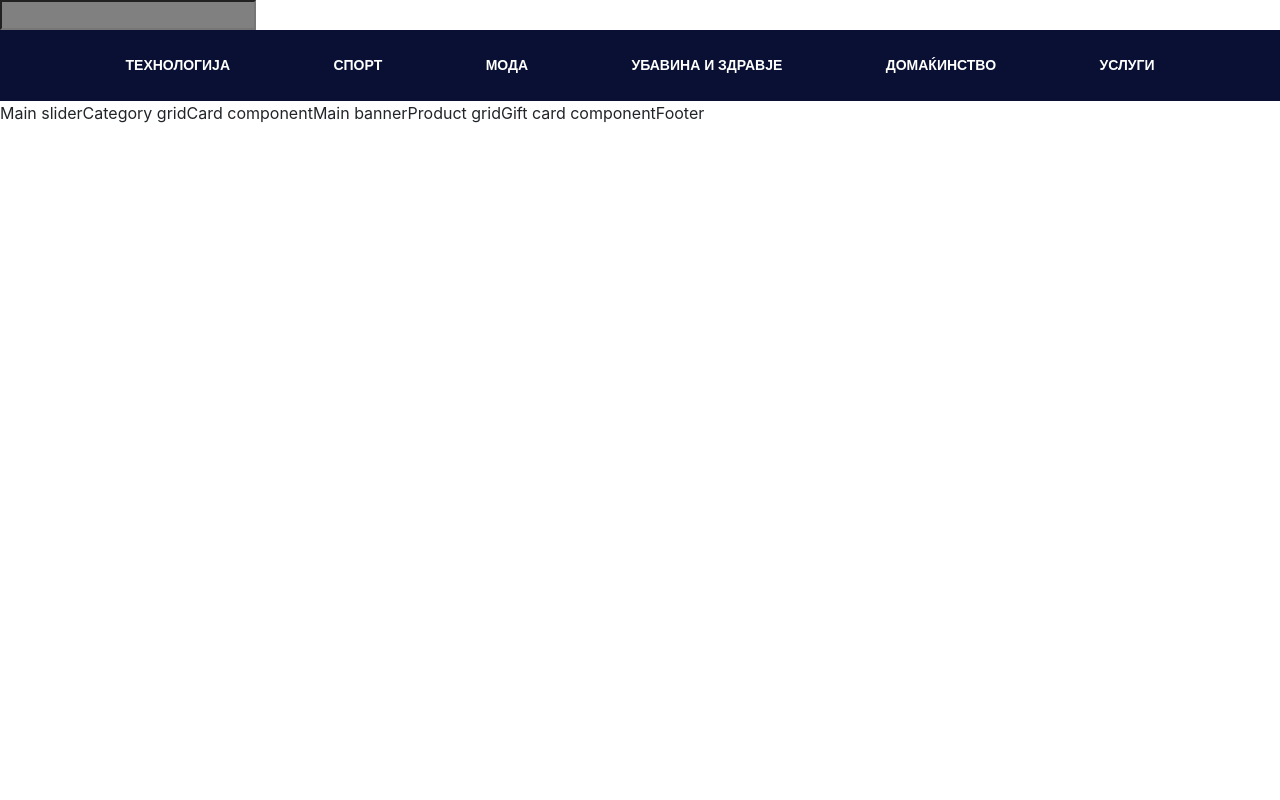
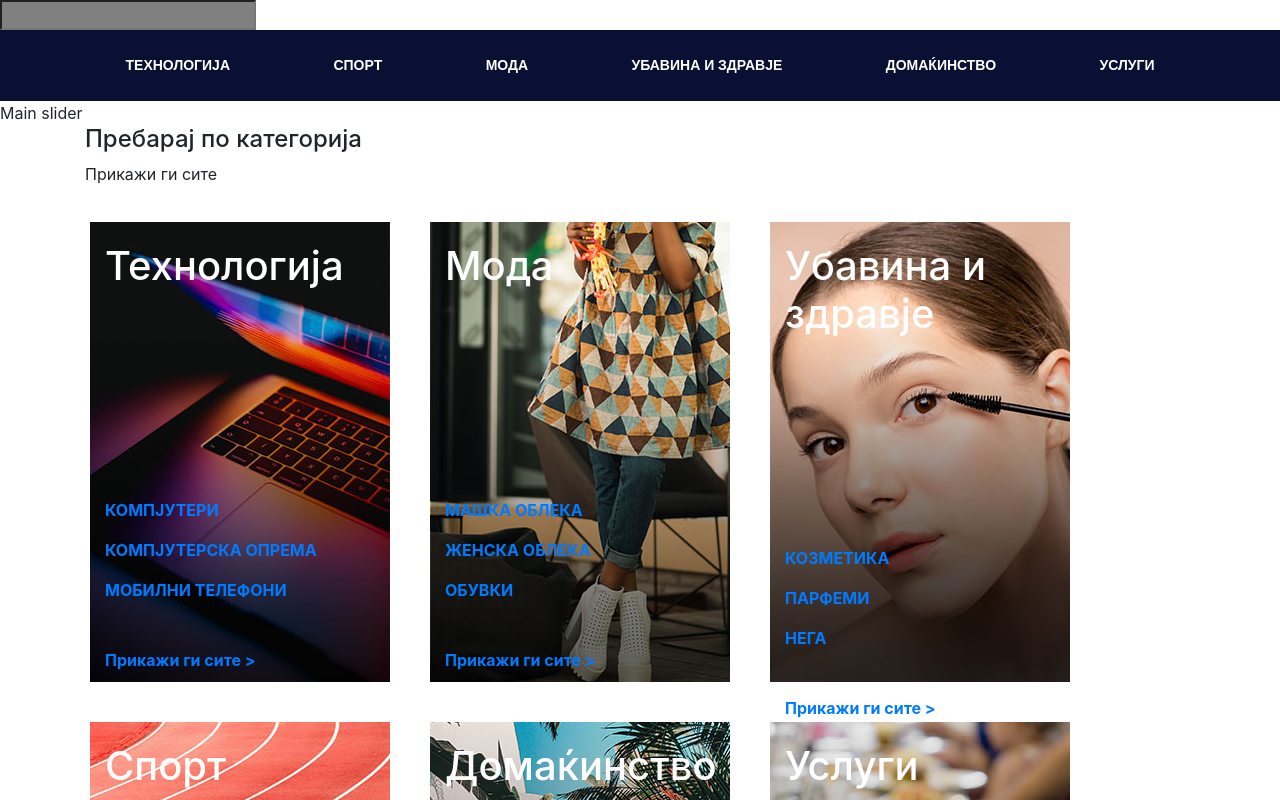
Before and after one commit to andjiev/mega-mall, a React (Create React App) app: page / in a window 1280 px wide. Shown: the top 800 px of the page. Built offline with nearby package versions, Linux system fonts and the light colour scheme.

Commit message:
Category Grid & Card commit

```diff
--- a/src/components/card/card.tsx
+++ b/src/components/card/card.tsx
@@ -1,19 +1,32 @@
-import React from "react";
+import React, { Component } from 'react';
+import PropTypes from 'prop-types';
+import Container from 'react-bootstrap/Container';
+import Row from 'react-bootstrap/Row';
+import Col from 'react-bootstrap/Col';
+import { CategoryStyle, HeadingStyle, ParagraphStyle, ColStyle, LinkStyle, UbavinaStyle } from '../../pages/main/components/category-grid/category-grid.style';
 
 interface CardProps {
-  size: "small" | "medium" | "large";
+  size: 'small' | 'medium' | 'large';
+  children: React.ReactNode;
+  title: string;
+  img: string;
 }
 
 const Card = (props: CardProps) => {
   return (
     <>
-      <span>Card component</span>
+      <CategoryStyle>
+        <ColStyle img={props.img}>
+          <Col>
+            <HeadingStyle>
+              <h1>{props.title}</h1>
+            </HeadingStyle>
+            <ParagraphStyle>{props.children}</ParagraphStyle>
+          </Col>
+        </ColStyle>
+      </CategoryStyle>
     </>
   );
 };
 
-Card.defaultProps = {
-  size: "small"
-};
-
 export default Card;
--- /dev/null
+++ b/src/pages/main/components/category-grid/category-grid.style.ts
@@ -0,0 +1,39 @@
+import styled from 'styled-components';
+import React from 'react';
+
+const CategoryStyle = styled.div`
+  width: 300px;
+  height: 460px;
+  margin: 20px;
+`;
+
+const HeadingStyle = styled.h1`
+  color: white;
+  font-weight: bold;
+  padding-top: 20px;
+`;
+const ParagraphStyle = styled.p`
+  color: white;
+  font-weight: bold;
+  padding-top: 200px;
+`;
+const LinkStyle = styled.p`
+  color: white;
+  padding-top: 30px;
+`;
+const UbavinaStyle = styled.p`
+  color: white;
+  font-weight: bold;
+  padding-top: 152px;
+`;
+
+interface IStyledColProps {
+  img: string;
+}
+const ColStyle = styled.div`
+  background-image: url(${(props: IStyledColProps) => props.img});
+  width: 300px;
+  height: 460px;
+`;
+
+export { CategoryStyle, HeadingStyle, ParagraphStyle, LinkStyle, UbavinaStyle, ColStyle };
--- a/src/pages/main/components/category-grid/category-grid.tsx
+++ b/src/pages/main/components/category-grid/category-grid.tsx
@@ -1,9 +1,101 @@
-import React from "react";
+import React, { Component } from 'react';
+import { Grid } from '@material-ui/core';
+import Container from 'react-bootstrap/Container';
+import Row from 'react-bootstrap/Row';
+import Col from 'react-bootstrap/Col';
+import PropTypes from 'prop-types';
+
+import { CategoryStyle, HeadingStyle, ParagraphStyle, ColStyle, LinkStyle, UbavinaStyle } from './category-grid.style';
+import Card from '../../../../components/card/card';
 
 const CategoryGrid = () => {
+  const state = {
+    users: [
+      {
+        id: 1,
+        title: 'Технологија',
+        link1: 'КОМПЈУТЕРИ',
+        link2: 'КОМПЈУТЕРСКА ОПРЕМА',
+        link3: 'МОБИЛНИ ТЕЛЕФОНИ',
+        link4: 'Прикажи ги сите >',
+        img: 'assets/images/Tehnologija.jpg'
+      },
+      {
+        id: 2,
+        title: 'Мода',
+        link1: 'МАШКА ОБЛЕКА',
+        link2: 'ЖЕНСКА ОБЛЕКА',
+        link3: 'ОБУВКИ',
+        link4: 'Прикажи ги сите >',
+        img: 'assets/images/Moda.jpg'
+      },
+      {
+        id: 3,
+        title: 'Убавина и здравје',
+        link1: 'КОЗМЕТИКА',
+        link2: 'ПАРФЕМИ',
+        link3: 'НЕГА',
+        link4: 'Прикажи ги сите >',
+        img: 'assets/images/Ubavina-i-zdravje.jpg'
+      },
+      {
+        id: 4,
+        title: 'Спорт',
+        link1: 'СПОРТСКА ОПРЕМА',
+        link2: 'СПОРТСКА ОБЛЕКА',
+        link3: 'ФИТНЕС',
+        link4: 'Прикажи ги сите >',
+        img: 'assets/images/Sport.jpg'
+      },
+      {
+        id: 5,
+        title: 'Домаќинство',
+        link1: 'АПАРАТИ ЗА ДОМАЌИНСТВО',
+        link2: 'БЕЛА ТЕХНИКА',
+        link3: 'ДОМ И ГРАДИНА',
+        link4: 'Прикажи ги сите >',
+        img: 'assets/images/Domakinstvo.jpg'
+      },
+      {
+        id: 6,
+        title: 'Услуги',
+        link1: 'ХРАНА И ПИЈАЛОЦИ',
+        link2: 'ЕДУКАЦИЈА',
+        link3: 'КУЛТУРА И НАСТАНИ',
+        link4: 'Прикажи ги сите >',
+        img: 'assets/images/Uslugi.jpg'
+      }
+    ]
+  };
+
   return (
     <>
-      <span>Category grid</span>
+      <Container>
+        <p>
+          <h4>Пребарај по категорија</h4>
+          <p>Прикажи ги сите</p>
+        </p>
+        <Row>
+          {state.users.map(user => (
+            <Card key={user.id} title={user.title} size={'medium'} img={user.img}>
+              <p>
+                <a href={'/'}>{user.link1}</a>
+              </p>
+              <p>
+                <a href={'/'}>{user.link2}</a>
+              </p>
+              <p>
+                <a href={'/'}>{user.link3}</a>
+              </p>
+              <LinkStyle>
+                <p>
+                  <a href={'/'}>{user.link4}</a>
+                </p>
+              </LinkStyle>
+            </Card>
+          ))}
+        </Row>
+      </Container>
     </>
   );
 };
```
